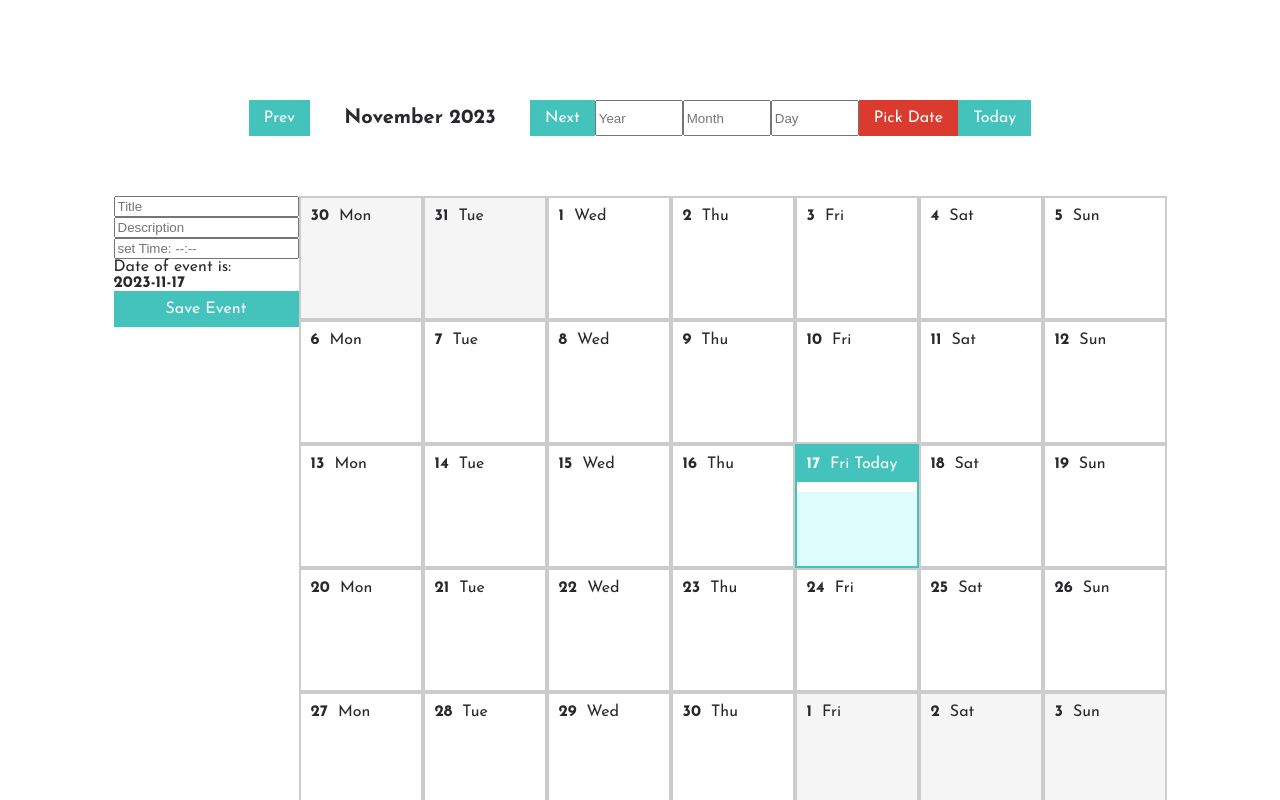
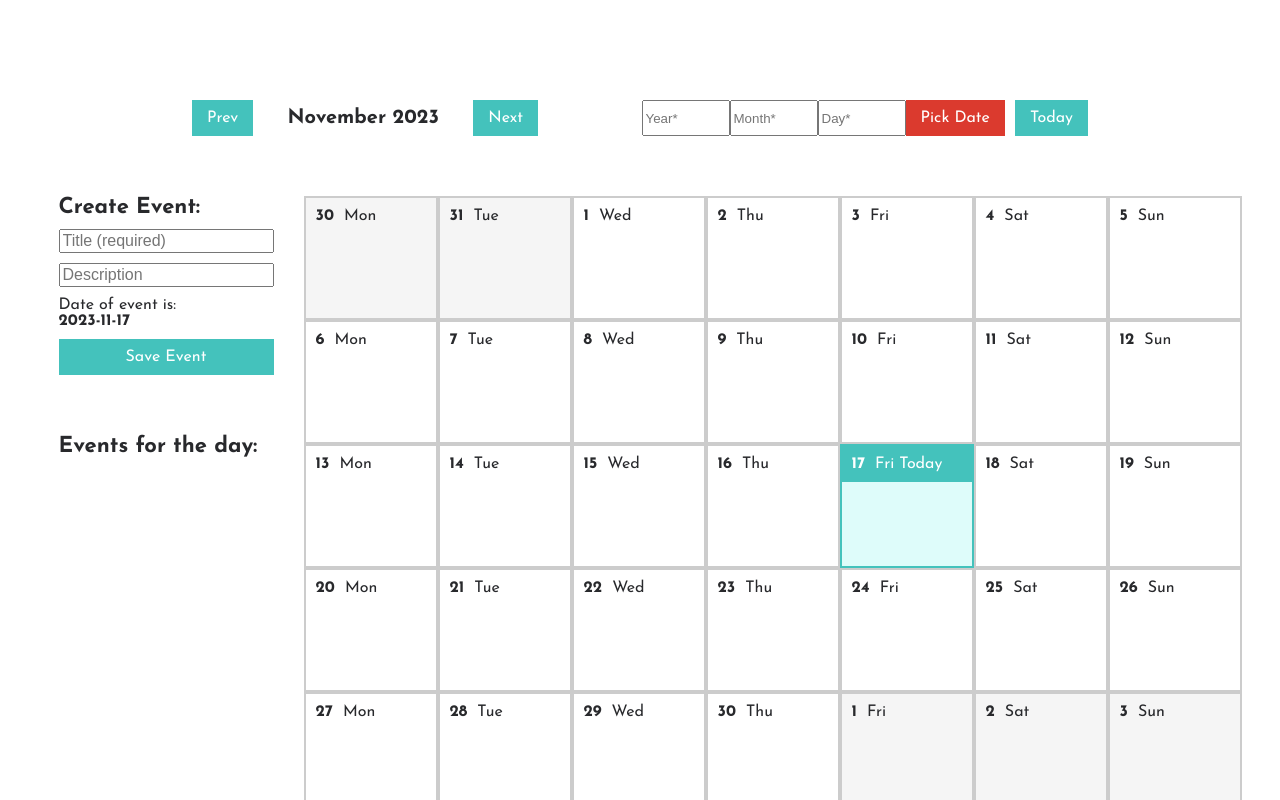
Before and after one commit to Eraniel/calendar, a React (Create React App) app: page / in a window 1280 px wide. Shown: the top 800 px of the page. Built offline with nearby package versions, Linux system fonts and the light colour scheme.

Commit message:
some styling and adding Delete/Edit

```diff
--- a/src/components/Calendar.tsx
+++ b/src/components/Calendar.tsx
@@ -10,8 +10,10 @@ const ComponentContainer = styled.div`
 const Wrap = styled.div`
   display: flex;
   flex-direction: column;
+  overflow-y: auto;
+  height: 744px;
+  padding: 0 20px;
 `;
-
 const CalendarContainer = styled.div`
   display: grid;
   grid-template-columns: repeat(7, 1fr);
@@ -19,11 +21,11 @@ const CalendarContainer = styled.div`
 
 const DayCell = styled.div<{ isCurrentMonth?: boolean, isSelected: boolean }>`
   cursor:pointer;
-  width: 120px;
+  width: 130px;
   height: 120px;
   display: flex;
   flex-direction: column;
-  background-color: ${(props) => (props.isCurrentMonth ? 'white' : '#f5f5f5')};
+  background-color: ${(props) => (props.isSelected && props.isCurrentMonth ? '#defcfa' : props.isCurrentMonth ? 'white' : '#f5f5f5')};
   color: ${(props) => (props.isCurrentMonth ? '#28292C' : '#ccc')};
   border: ${(props) => (props.isSelected ? '2px solid #44C2BC' : '2px solid #ccc')};
 `;
@@ -38,12 +40,10 @@ const DateInfo = styled.div<{ isToday?: boolean, isCurrentMonth?: boolean }>`
     margin: 0 10px 0 0;
   }
 `;
-const DateEvents = styled.div<{ isCurrentMonth?: boolean, isSelected: boolean }>`
+const DateEvents = styled.div`
   display: flex;
   flex-direction: column;
-  height: 100%;
   overflow-y: auto;
-  background-color: ${(props) => (props.isSelected && '#defcfa')};
 `;
 const DateEvent = styled.div`
   display: flex;
@@ -95,7 +95,7 @@ const Calendar: FunctionComponent<CalendarProps> = ({ selectedDate, setSelectedD
     currentDays.push(
       <DayCell key={day} isCurrentMonth={isCurrentMonth} isSelected={isSelected} onClick={() => handleDayClick(currentDay)}>
         <DateInfo isCurrentMonth={isCurrentMonth} isToday={isToday}><b>{currentDay.getDate()}</b> {dayOfWeekName} {isToday && "Today"}</DateInfo>
-        <DateEvents isSelected={isSelected}>
+        <DateEvents>
           {savedEventsByDate[currentDateKey]?.map((savedEvent: Event, index: number) => (<DateEvent key={`${currentDay.toDateString()}-${index}`}>{savedEvent.title}</DateEvent>))}
         </DateEvents>
       </DayCell>
--- /dev/null
+++ b/src/components/EditForm.tsx
@@ -0,0 +1,58 @@
+import { FunctionComponent, JSX, useState } from 'react';
+import styled from 'styled-components';
+import { Event } from '../interfaces';
+
+const Wrap = styled.div`
+  display: flex;
+  flex-direction: column;
+  input {
+    margin: 0 0 10px 0;
+    font-size: 16px;
+  }
+`;
+const Button = styled.div`
+  display: flex;
+  cursor: pointer;
+  padding: 10px;
+  color: white;
+`;
+const SaveButton = styled(Button)`
+  background-color: #44C2BC;
+  margin: 0 0 10px 0;
+`;
+const CancelButton = styled(Button)`
+  background-color: #db3a2e;
+`;
+
+interface EditFormProps {
+  savedEvent: Event;
+  onSave: (editedEvent: Event) => void;
+  onCancel: () => void;
+}
+const EditForm: FunctionComponent<EditFormProps> = ({ savedEvent, onSave, onCancel } : EditFormProps) : JSX.Element => {
+  const [editedTitle, setEditedTitle] = useState(savedEvent.title);
+  const [editedDescription, setEditedDescription] = useState(savedEvent.description);
+
+  const handleSave = () => {
+    if (editedTitle.trim() !== '') {
+      const editedEvent: Event = {
+        title: editedTitle,
+        description: editedDescription,
+        time: new Date().toISOString(),
+      };
+      onSave(editedEvent);
+    } else {
+      alert("field Title cannot be empty!");
+    }
+  };
+
+  return (
+    <Wrap>
+      <input type="text" value={editedTitle} onChange={(e) => setEditedTitle(e.target.value)} />
+      <input type="text" value={editedDescription} onChange={(e) => setEditedDescription(e.target.value)} />
+      <SaveButton onClick={handleSave}>Save</SaveButton>
+      <CancelButton onClick={onCancel}>Cancel</CancelButton>
+    </Wrap>
+  );
+};
+export default EditForm;
--- a/src/components/EventForm.tsx
+++ b/src/components/EventForm.tsx
@@ -3,7 +3,21 @@ import styled from 'styled-components';
 import { SavedEventsByDate } from '../interfaces';
 
 const EventFormContainer = styled.div`
-
+  display:flex;
+  flex-direction: column;
+  margin: 0 0 30px 0;
+  padding: 0 10px 10px 0;
+  h2 {
+    margin: 0 0 10px 0;
+    font-size: 22px;
+  }
+  input {
+    margin: 0 0 10px 0;
+    font-size: 16px;
+  }
+  p {
+    margin: 0 0 10px 0;
+  }
 `;
 const Button = styled.div`
   display: flex;
@@ -28,22 +42,24 @@ const EventForm: FunctionComponent<EventFormProps> = ({ selectedDate, setSavedEv
   };
   const currentDayKey = selectedDate ? `${selectedDate.getFullYear()}-${selectedDate.getMonth() + 1}-${selectedDate.getDate()}` : '';
   const saveEvent = () => {
+    if (inputData.title.trim() !== '') {
       setSavedEventsByDate((prevSavedEvents) => {
         const updatedEvents: SavedEventsByDate = { ...prevSavedEvents };
         const currentDayEvents = updatedEvents[currentDayKey] || [];
-      updatedEvents[currentDayKey] = [...currentDayEvents, inputData];
+        updatedEvents[currentDayKey] = [...currentDayEvents, { ...inputData, time: new Date().toISOString() }];
         return updatedEvents;
       });
       setInputData({ title: '', description: '', time: '' });
+    } else {
+      alert("field Title cannot be empty!");
+    }
   };
-
-
   return (
     <EventFormContainer>
-      <input type="text" name="title" placeholder="Title" value={inputData.title} onChange={handleInputChange}/>
+      <h2>Create Event:</h2>
+      <input type="text" name="title" placeholder="Title (required)" value={inputData.title} onChange={handleInputChange}/>
       <input type="text" name="description" placeholder="Description" value={inputData.description} onChange={handleInputChange}/>
-      <input type="text" name="time" placeholder="set Time: --:--" value={inputData.time} onChange={handleInputChange}/>
-      <div>Date of event is:<br/> <b>{currentDayKey}</b></div>
+      <p>Date of event is:<br/> <b>{currentDayKey}</b></p>
       <Button onClick={saveEvent}>Save Event</Button>
     </EventFormContainer>
   );
--- a/src/components/EventsList.tsx
+++ b/src/components/EventsList.tsx
@@ -1,15 +1,48 @@
-import { Dispatch, FunctionComponent, JSX, SetStateAction } from 'react';
+import { Dispatch, FunctionComponent, JSX, SetStateAction, useState } from 'react';
 import styled from 'styled-components';
 import { Event, SavedEventsByDate } from '../interfaces';
+import EditForm from './EditForm';
 
 const EventsListContainer = styled.div`
   display: flex;
   flex-direction: column;
+  margin: 20px 0 0 0;
+  h2 {
+    margin: 0 0 10px 0;
+    font-size: 22px;
+  }
 `;
 const EventElement = styled.div`
   display: flex;
   flex-direction: column;
+  margin: 0 0 10px 0;
+  background-color: #f5f5f5;
+  padding: 10px;
+  h3 {
+    margin: 0 0 10px 0;
+  }
+  h4 {
+    margin: 0 0 10px 0;
+  }
+  h5 {
+    margin: 10px 0;
+    color: #aaa;
+  }
 `;
+const Button = styled.div`
+  display: flex;
+  cursor: pointer;
+  padding: 10px;
+  color: white;
+`;
+const DeleteButton = styled(Button)`
+  background-color: #db3a2e;
+`;
+const EditButton = styled(Button)`
+  background-color: #44C2BC;
+  margin: 0 0 10px 0;
+`;
+
 
 interface EventsListProps {
   selectedDate: Date;
@@ -21,15 +54,45 @@ const EventsList: FunctionComponent<EventsListProps> = ({ selectedDate, savedEve
   const currentDateKey = selectedDate ? `${selectedDate.getFullYear()}-${selectedDate.getMonth() + 1}-${selectedDate.getDate()}` : '';
   const savedEventsForCurrentDate = savedEventsByDate[currentDateKey] || [];
 
+  const [editIndex, setEditIndex] = useState<number | null>(null);
+
+  const handleDeleteEvent = (index: number) => {
+    const updatedEvents = savedEventsForCurrentDate.filter((_, i) => i !== index);
+    setSavedEventsByDate((prevSavedEvents) => ({
+      ...prevSavedEvents,
+      [currentDateKey]: updatedEvents,
+    }));
+  };
+
+  const handleSaveEdit = (index: number, editedEvent: Event) => {
+    setSavedEventsByDate((prevSavedEvents) => {
+      const updatedEvents: SavedEventsByDate = { ...prevSavedEvents };
+      const currentDayEvents = updatedEvents[currentDateKey] || [];
+      currentDayEvents[index] = editedEvent;
+      updatedEvents[currentDateKey] = currentDayEvents;
+      return updatedEvents;
+    });
+    setEditIndex(null);
+  };
 
   return (
     <EventsListContainer>
+        <h2>Events for the day:</h2>
       {savedEventsForCurrentDate.map((savedEvent: Event, index: number) => (
-        <EventElement key={`${currentDateKey}-${index}`}>
+      <EventElement key={`${currentDateKey}-${index}`}>
+        {editIndex === index ? (
+        <EditForm savedEvent={savedEvent} onSave={(editedEvent) => handleSaveEdit(index, editedEvent)} onCancel={() => setEditIndex(null)}/>
+        ) : (
+        <>
           <h3>{savedEvent.title}</h3>
-          <h4>{savedEvent.description}<br/>{savedEvent.time}</h4>
-
-        </EventElement>))}
+          <h4>{savedEvent.description}</h4>
+          <h5>Was saved at:<br/> {savedEvent.time}</h5>
+          <EditButton onClick={() => setEditIndex(index)}>Edit</EditButton>
+          <DeleteButton onClick={() => handleDeleteEvent(index)}>DELETE</DeleteButton>
+        </>
+        )}
+      </EventElement>
+      ))}
     </EventsListContainer>
   );
 };
--- a/src/components/MainScreen.tsx
+++ b/src/components/MainScreen.tsx
@@ -17,7 +17,7 @@ const Navigation = styled.div`
   display: flex;
   width: 100%;
   flex-direction: row;
-  justify-content: center;
+  justify-content: space-between;
   align-items: center;
   margin: 0 0 60px 0;
   h3 {
@@ -26,6 +26,10 @@ const Navigation = styled.div`
     width: 200px;
     text-align: center;
   }
+`;
+const Buttons = styled.div`
+  display: flex;
+  align-items: center;
 `;
 const Button = styled.div`
   display: flex;
@@ -36,8 +40,9 @@ const Button = styled.div`
   color: white;
   cursor: pointer;
 `;
-const ButtonPickDate = styled(Button)<{ isDateProperlySelected?: boolean }>`
+const PickDateBtn = styled(Button)<{ isDateProperlySelected?: boolean }>`
   background-color: ${(props) => (props.isDateProperlySelected ? '#44C2BC' : '#db3a2e')};
+  margin: 0 10px 0 0;
 `;
 
 const DatePicker = styled.div`
@@ -98,6 +103,7 @@ const MainScreen: FunctionComponent<MainScreenProps> = (): JSX.Element => {
   return (
     <ComponentContainer>
       <Navigation>
+        <Buttons>
         <Button onClick={() => setCurrentDate(new Date(currentDate.getFullYear(), currentDate.getMonth() - 1))}>
           Prev
         </Button>
@@ -105,11 +111,12 @@ const MainScreen: FunctionComponent<MainScreenProps> = (): JSX.Element => {
         <Button onClick={() => setCurrentDate(new Date(currentDate.getFullYear(), currentDate.getMonth() + 1))}>
           Next
         </Button>
+        </Buttons>
         <DatePicker>
-          <input type="text" name="newYear" placeholder="Year" value={inputDate.newYear} onChange={handleInputChange}/>
-          <input type="text" name="newMonth" placeholder="Month" value={inputDate.newMonth} onChange={handleInputChange}/>
-          <input type="text" name="newDay" placeholder="Day" value={inputDate.newDay} onChange={handleInputChange}/>
-          <ButtonPickDate isDateProperlySelected={isDateProperlySelected} onClick={updateDate}>Pick Date</ButtonPickDate>
+          <input type="text" name="newYear" placeholder="Year*" value={inputDate.newYear} onChange={handleInputChange}/>
+          <input type="text" name="newMonth" placeholder="Month*" value={inputDate.newMonth} onChange={handleInputChange}/>
+          <input type="text" name="newDay" placeholder="Day*" value={inputDate.newDay} onChange={handleInputChange}/>
+          <PickDateBtn isDateProperlySelected={isDateProperlySelected} onClick={updateDate}>Pick Date</PickDateBtn>
           <Button onClick={backToTheFuture}>Today</Button>
         </DatePicker>
       </Navigation>
@@ -117,7 +124,7 @@ const MainScreen: FunctionComponent<MainScreenProps> = (): JSX.Element => {
       <CalendarBody>
         <Calendar selectedDate={selectedDate} setSelectedDate={setSelectedDate} currentDate={currentDate} setCurrentDate={setCurrentDate}/>
       </CalendarBody>
-
+    <h2>Calendar App by Bohdan Pantiley</h2>
     </ComponentContainer>
   );
 };
```
Lines whose indentation alone changed are shown as unchanged.
